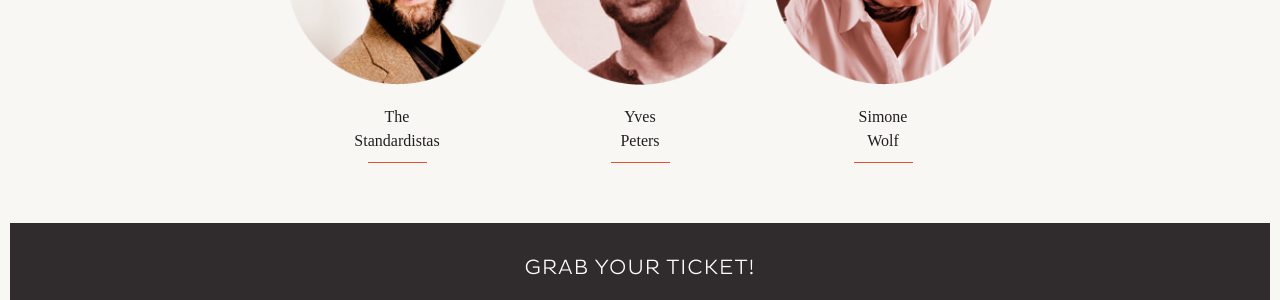
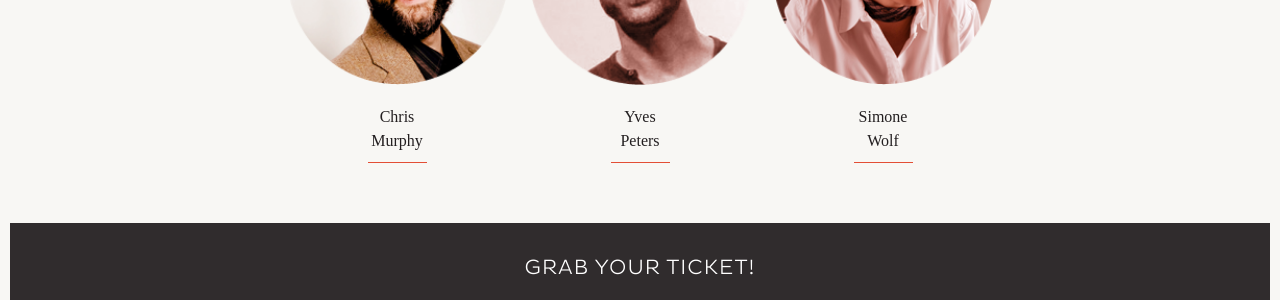
Before and after one commit to GrUSP/2013.kerning.it, a Jekyll site: the page built from index.html, in a window 1280 px wide and 900 px high, scrolled down 1522 px. Shown: the part 152-452 px from the top of the window. Built offline with Jekyll 4.4.1, drawn with Linux system fonts in a browser that asks for light colours; nearby versions of some CDN libraries; Markdown is read by kramdown in place of the engine named in the settings.

Commit message:
Changed schedule

```diff
--- a/_includes/section-schedule.html
+++ b/_includes/section-schedule.html
@@ -104,7 +104,7 @@
 					<div class="image"><img src="img/standardistas.png"></div>
 					<div class="topic">
 						<div class="title">These go to eleven…</div>
-						<div class="name">The Standardistas</div>
+						<div class="name">Chris Murphy</div>
 					</div>
 				</div>
 				<div class="schedule-session" id="">
--- a/_includes/section-speakers.html
+++ b/_includes/section-speakers.html
@@ -43,7 +43,7 @@
 				<li>
 					<a href="/speakers.html#standardistas">
 					<img src="/img/standardistas.png">
-					<span>The<br>Standardistas<br></span>
+					<span>Chris<br>Murphy<br></span>
 					</a>
 				</li>
 				<li>
```
